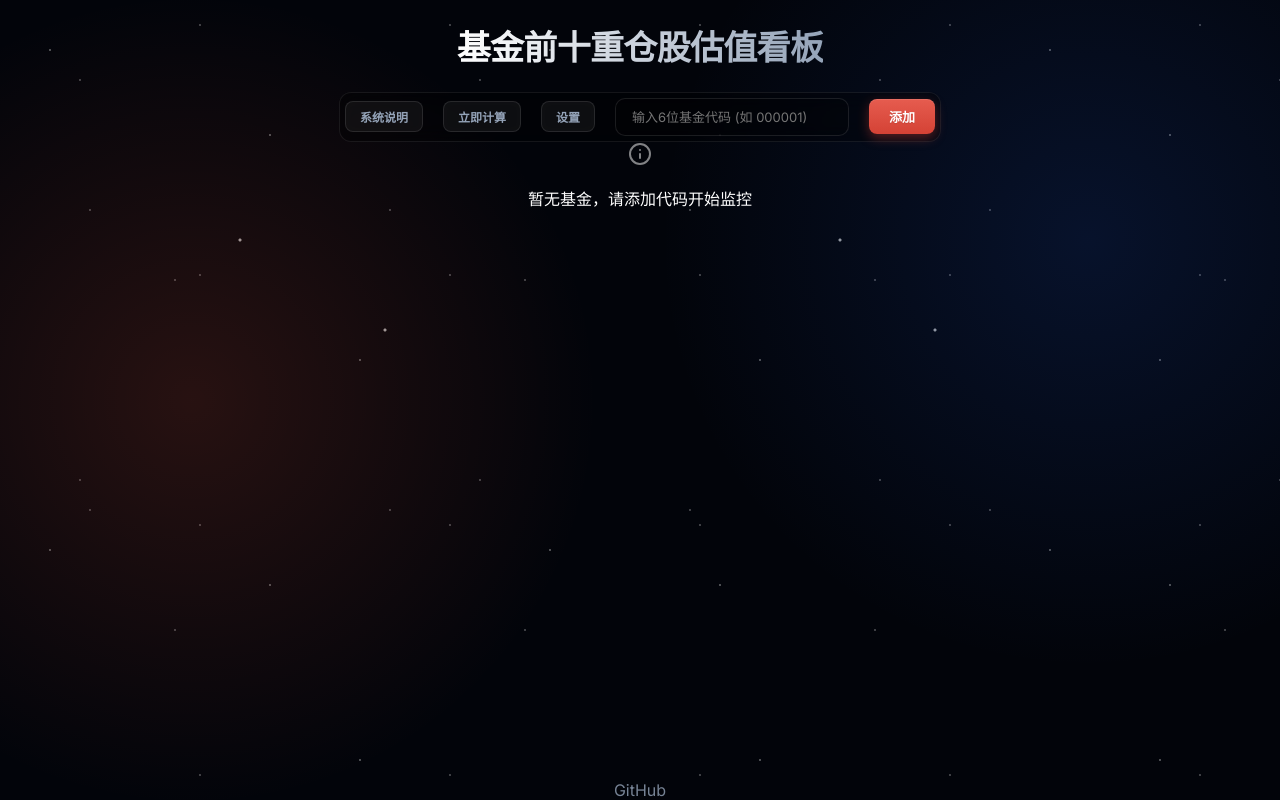
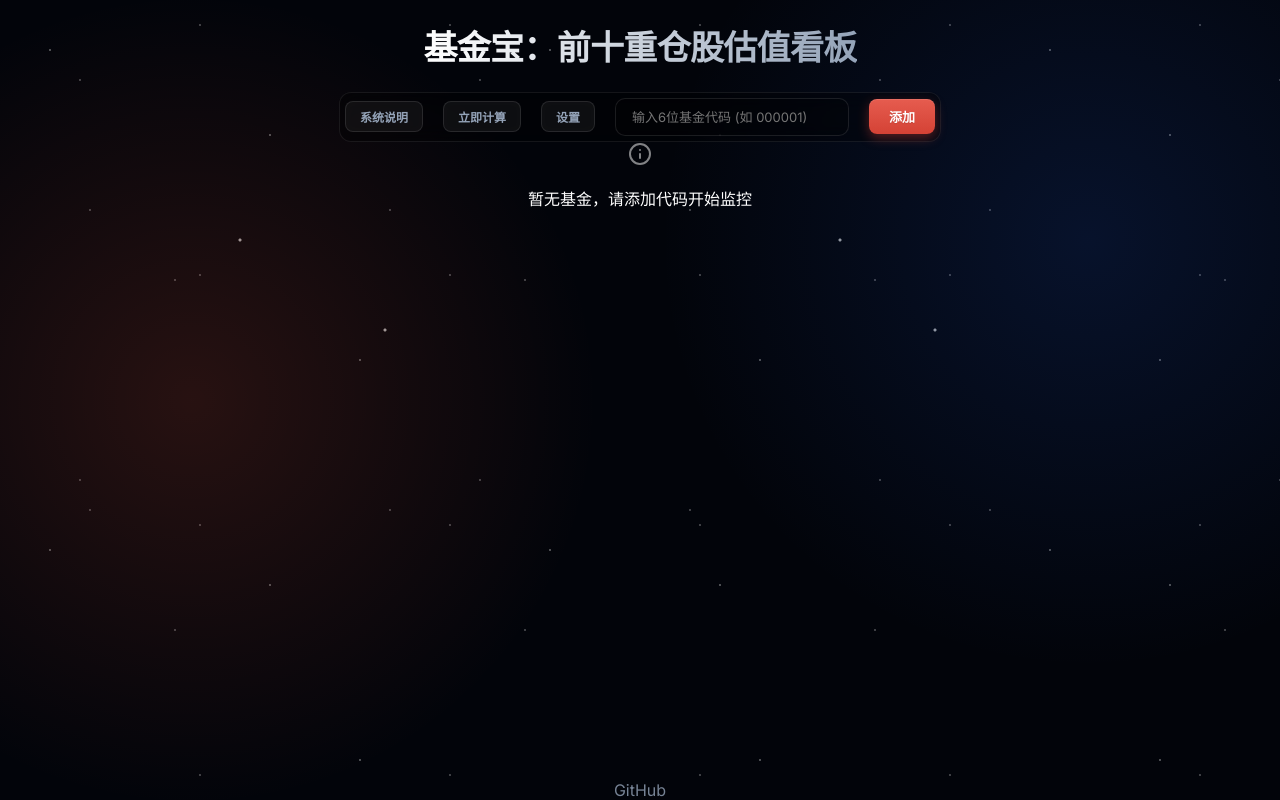
Before and after one commit to 253506088/alpha_weights_next, a Next.js app: page / in a window 1280 px wide. Built offline with nearby package versions, Linux system fonts and the light colour scheme.

Commit message:
改个名捏

```diff
--- a/src/app/layout.tsx
+++ b/src/app/layout.tsx
@@ -5,7 +5,7 @@ import "./globals.css";
 const inter = Inter({ subsets: ["latin"] });
 
 export const metadata: Metadata = {
-  title: "基金实时估值",
+  title: "基金宝",
   description: "Real-time Fund Valuation",
 };
 
--- a/src/app/page.tsx
+++ b/src/app/page.tsx
@@ -49,7 +49,7 @@ export default function Home() {
         {/* 标题独占一行 */}
         <h1 className="flex items-center gap-[50px] m-0">
           <span className="title-text-legacy">
-            基金前十重仓股估值看板
+            基金宝：前十重仓股估值看板
           </span>
         </h1>
 
--- a/src/components/MobileHome.tsx
+++ b/src/components/MobileHome.tsx
@@ -35,7 +35,7 @@ export function MobileHome({
             <main className="mobile-main">
                 {/* 标题 */}
                 <header className="mobile-header">
-                    <h1 className="mobile-title">基金前十重仓股估值看板</h1>
+                    <h1 className="mobile-title">基金宝：前十重仓股估值看板</h1>
 
                     {/* 按钮组 */}
                     <div className="mobile-btn-group">
```
